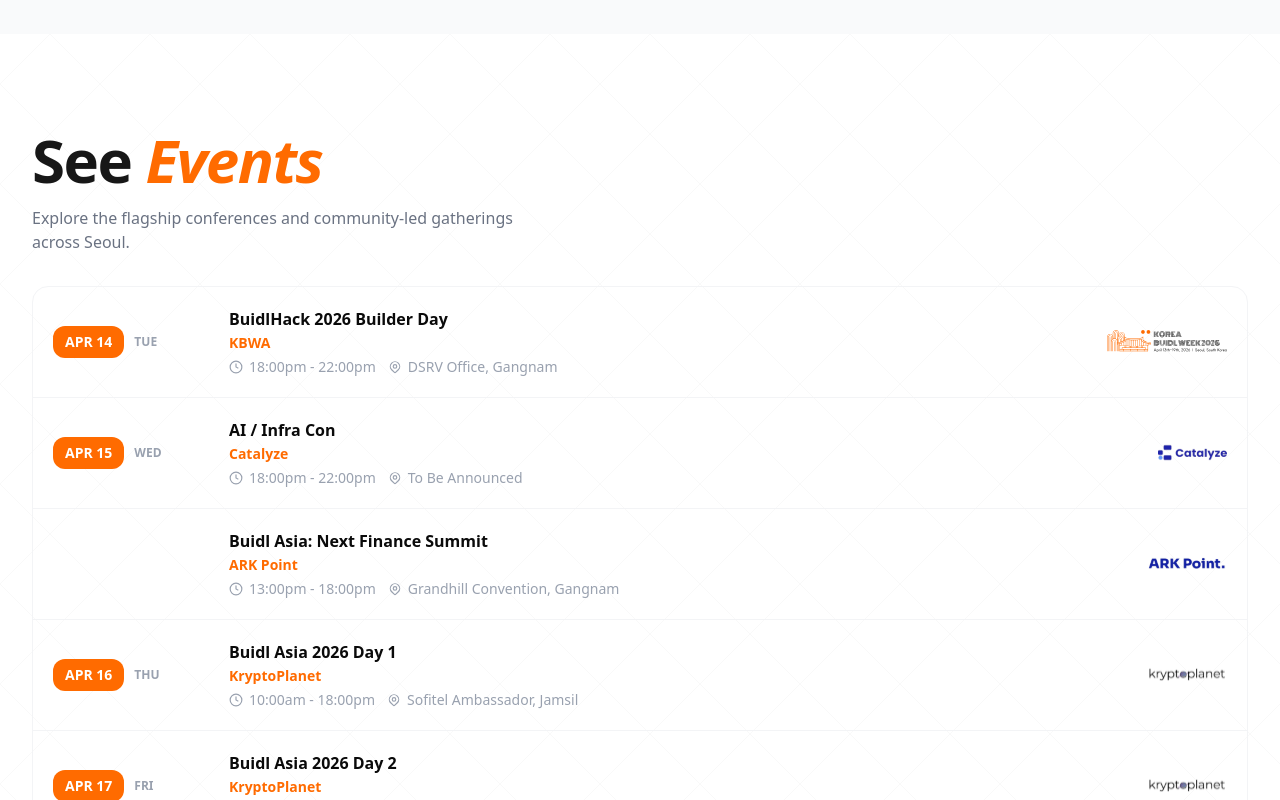
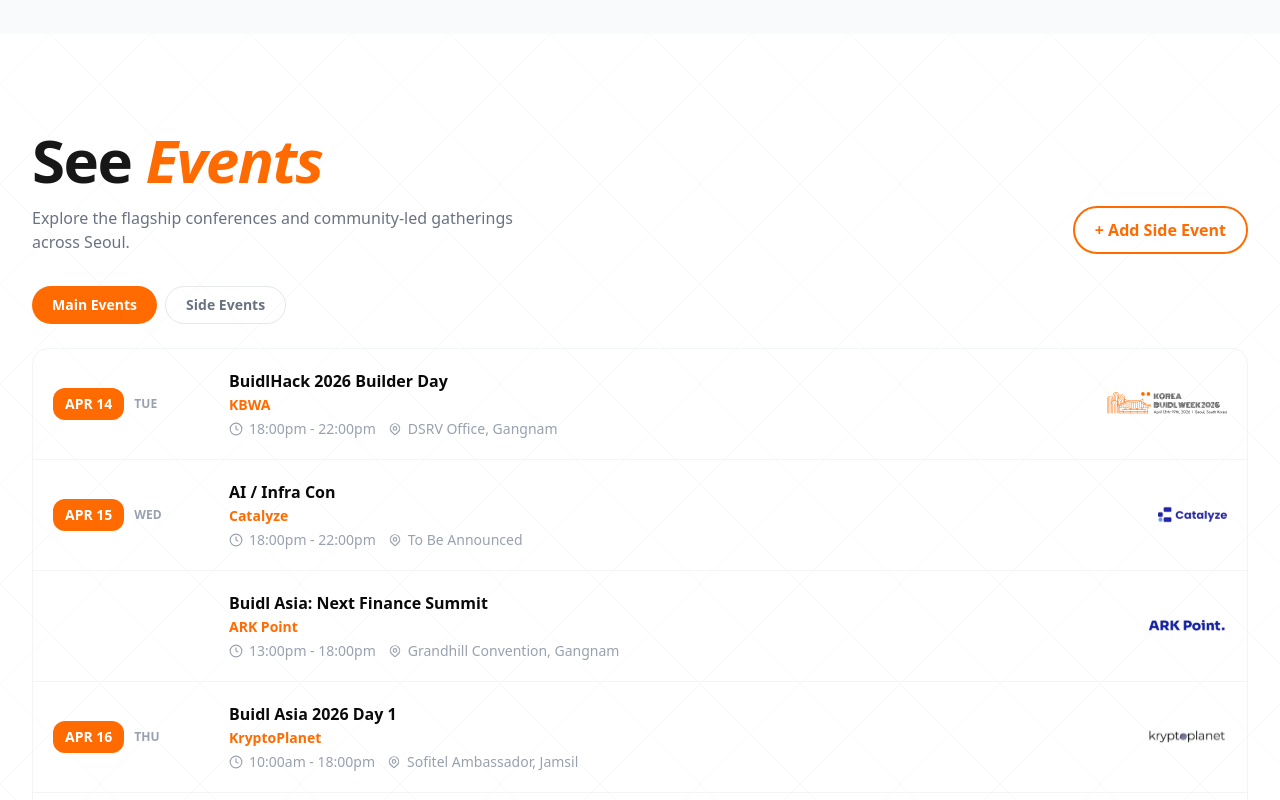
Before and after one commit to HeesungB/sample-g, a Next.js app: page / in a window 1280 px wide. Shown: the part 2680-3480 px from the top of the page. Built offline with nearby package versions, Linux system fonts and the light colour scheme.

Commit message:
'See events'에 'Side events' 탭, 'Add Side Events' 추가 및 링크 추가

```diff
--- a/src/app/globals.css
+++ b/src/app/globals.css
@@ -60,6 +60,11 @@ body {
   background: rgba(0, 0, 0, 0.4);
 }
 
+@keyframes shimmer {
+  0% { background-position: -200% 0; }
+  100% { background-position: 200% 0; }
+}
+
 @keyframes scroll-left {
   0% { transform: translateX(0); }
   100% { transform: translateX(-100%); }
--- a/src/components/EventsOverview.tsx
+++ b/src/components/EventsOverview.tsx
@@ -100,18 +100,19 @@ const EventsOverview = () => {
       </div>
 
       <div className="max-w-7xl mx-auto px-4 sm:px-6 lg:px-8 relative z-10">
-        <div className="flex flex-col md:flex-row justify-between items-end mb-8 gap-6 text-center md:text-left">
+        <div className="flex flex-col md:flex-row justify-between items-center md:items-end mb-8 gap-6 text-center md:text-left">
           <div>
             <h2 className="text-4xl md:text-6xl font-black mb-4 tracking-tight">See <span className="text-primary italic">Events</span></h2>
             <p className="text-gray-500 max-w-lg">Explore the flagship conferences and community-led gatherings across Seoul.</p>
           </div>
-          {/* <button className="bg-primary text-white px-5 py-2.5 rounded-full font-bold shrink-0">
-            + New
-          </button> */}
+          <a href="https://se.ro/events/new?&parentEventSlug=korea-buidl-week-2026" target="_blank" rel="noopener noreferrer" className="group relative overflow-hidden border-2 border-primary text-primary px-5 py-2.5 rounded-full font-bold shrink-0 transition-all hover:shadow-lg hover:shadow-primary/25 hover:scale-105">
+            <span className="absolute inset-0 bg-gradient-to-r from-transparent via-white/40 to-transparent bg-[length:200%_100%] group-hover:animate-[shimmer_1.5s_ease-in-out_infinite]" />
+            <span className="relative">+ Add Side Event</span>
+          </a>
         </div>
 
         {/* Tabs */}
-        {/* <div className="flex gap-2 mb-6">
+        <div className="flex gap-2 mb-6">
           <button
             onClick={() => setActiveTab('main')}
             className={`px-5 py-2 rounded-full text-sm font-semibold transition-colors ${
@@ -122,7 +123,17 @@ const EventsOverview = () => {
           >
             Main Events
           </button>
-        </div> */}
+          <button
+            onClick={() => setActiveTab('side')}
+            className={`px-5 py-2 rounded-full text-sm font-semibold transition-colors ${
+              activeTab === 'side'
+                ? 'bg-primary text-white'
+                : 'border border-gray-200 text-gray-500 hover:border-gray-300'
+            }`}
+          >
+            Side Events
+          </button>
+        </div>
 
         {activeTab === 'main' ? (
           <div className="rounded-2xl border border-gray-100 overflow-hidden divide-y divide-gray-100">
--- a/src/components/JoinUs.tsx
+++ b/src/components/JoinUs.tsx
@@ -2,7 +2,7 @@ import React from 'react';
 
 const JoinUs = () => {
   const options = [
-    { title: 'Register Event', sub: 'Host your own event during the week', href: '/events' },
+    { title: 'Register Event', sub: 'Host your own event during the week', href: 'https://se.ro/events/new?&parentEventSlug=korea-buidl-week-2026', external: true },
     { title: 'Sponsor Event', sub: 'Gain visibility at week-scale', href: '/contact#message' },
     { title: 'Become Partner', sub: 'Collaborate with the alliance', href: '/contact#message' },
     { title: 'Join Community', sub: 'Stay updated on Telegram', href: 'https://bit.ly/KBW_Community', external: true },
```
